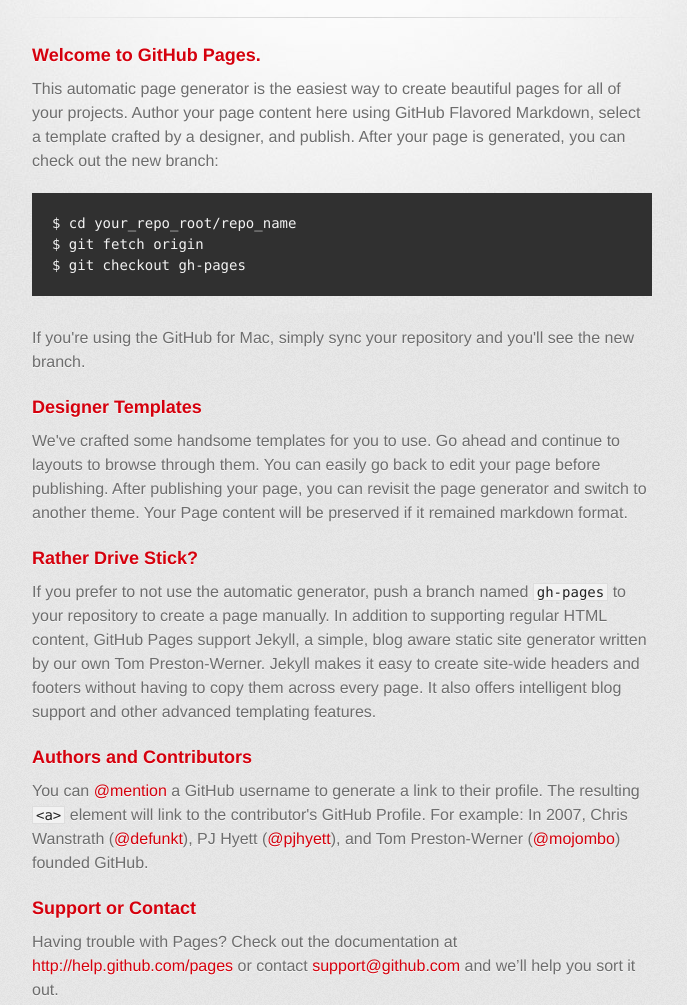
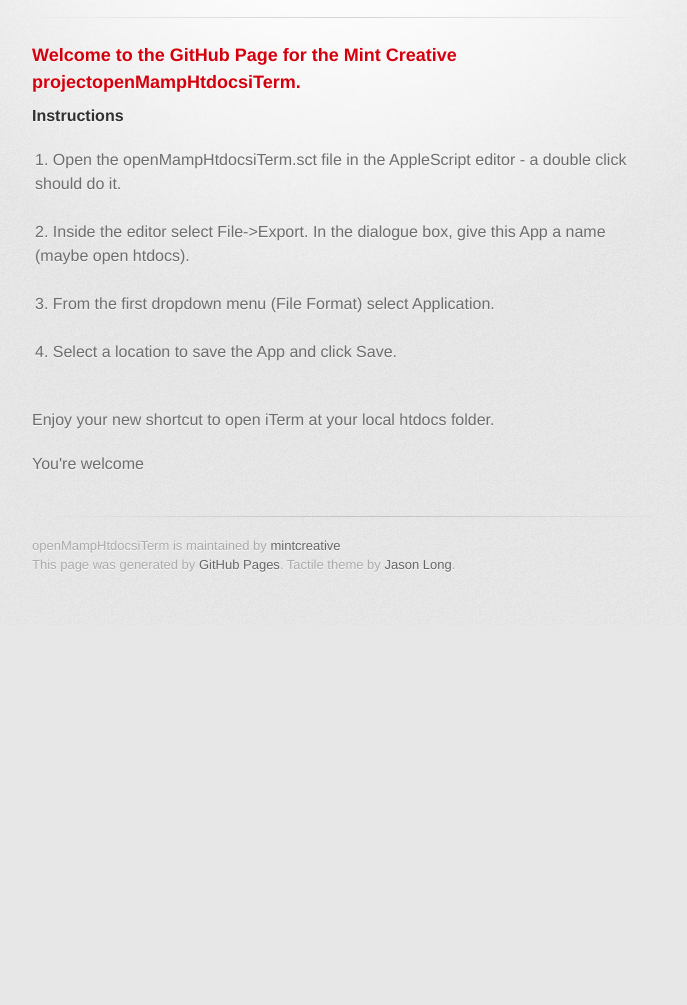
Before and after one commit to mintcreative/openMampHtdocsiTerm, a plain HTML site: page index.html in a window 1280 px wide. Shown: the part 260-1265 px from the top of the page, without its empty margins (298-985 px from the left). After the commit the page ends 885 px from the top, so only its background shows below. Drawn offline with Linux system fonts and the light colour scheme; a web font is replaced by a local one.

Commit message:
Updated the page to show the instructions to build the app.

```diff
--- a/index.html
+++ b/index.html
@@ -32,37 +32,25 @@
 
         <section id="main_content">
           <h3>
-<a name="welcome-to-github-pages" class="anchor" href="#welcome-to-github-pages"><span class="octicon octicon-link"></span></a>Welcome to GitHub Pages.</h3>
+<a name="welcome-to-github-pages" class="anchor" href="#welcome-to-github-pages"><span class="octicon octicon-link"></span></a>Welcome to the GitHub Page for the Mint Creative projectopenMampHtdocsiTerm.</h3>
 
-<p>This automatic page generator is the easiest way to create beautiful pages for all of your projects. Author your page content here using GitHub Flavored Markdown, select a template crafted by a designer, and publish. After your page is generated, you can check out the new branch:</p>
 
-<pre><code>$ cd your_repo_root/repo_name
-$ git fetch origin
-$ git checkout gh-pages
-</code></pre>
+<h4>
+<a name="designer-templates" class="anchor" href="#designer-templates"><span class="octicon octicon-link"></span></a>Instructions</h4>
 
-<p>If you're using the GitHub for Mac, simply sync your repository and you'll see the new branch.</p>
+<p>
+  <ol>
+    <li>Open the openMampHtdocsiTerm.sct file in the AppleScript editor - a double click should do it.</li><br/>
+    <li>Inside the editor select File->Export. In the dialogue box, give this App a name (maybe open htdocs). </li><br/>
+    <li>From the first dropdown menu (File Format) select Application. </li><br/>
+    <li>Select a location to save the App and click Save.</li><br/>
+  </o\>
 
-<h3>
-<a name="designer-templates" class="anchor" href="#designer-templates"><span class="octicon octicon-link"></span></a>Designer Templates</h3>
+</p>
 
-<p>We've crafted some handsome templates for you to use. Go ahead and continue to layouts to browse through them. You can easily go back to edit your page before publishing. After publishing your page, you can revisit the page generator and switch to another theme. Your Page content will be preserved if it remained markdown format.</p>
+<p> Enjoy your new shortcut to open iTerm at your local htdocs folder.</p>
+<p>You're welcome</p>
 
-<h3>
-<a name="rather-drive-stick" class="anchor" href="#rather-drive-stick"><span class="octicon octicon-link"></span></a>Rather Drive Stick?</h3>
-
-<p>If you prefer to not use the automatic generator, push a branch named <code>gh-pages</code> to your repository to create a page manually. In addition to supporting regular HTML content, GitHub Pages support Jekyll, a simple, blog aware static site generator written by our own Tom Preston-Werner. Jekyll makes it easy to create site-wide headers and footers without having to copy them across every page. It also offers intelligent blog support and other advanced templating features.</p>
-
-<h3>
-<a name="authors-and-contributors" class="anchor" href="#authors-and-contributors"><span class="octicon octicon-link"></span></a>Authors and Contributors</h3>
-
-<p>You can <a href="https://github.com/blog/821" class="user-mention">@mention</a> a GitHub username to generate a link to their profile. The resulting <code>&lt;a&gt;</code> element will link to the contributor's GitHub Profile. For example: In 2007, Chris Wanstrath (<a href="https://github.com/defunkt" class="user-mention">@defunkt</a>), PJ Hyett (<a href="https://github.com/pjhyett" class="user-mention">@pjhyett</a>), and Tom Preston-Werner (<a href="https://github.com/mojombo" class="user-mention">@mojombo</a>) founded GitHub.</p>
-
-<h3>
-<a name="support-or-contact" class="anchor" href="#support-or-contact"><span class="octicon octicon-link"></span></a>Support or Contact</h3>
-
-<p>Having trouble with Pages? Check out the documentation at <a href="http://help.github.com/pages">http://help.github.com/pages</a> or contact <a href="mailto:support@github.com">support@github.com</a> and we’ll help you sort it out.</p>
-        </section>
 
         <footer>
           openMampHtdocsiTerm is maintained by <a href="https://github.com/mintcreative">mintcreative</a><br>
```
